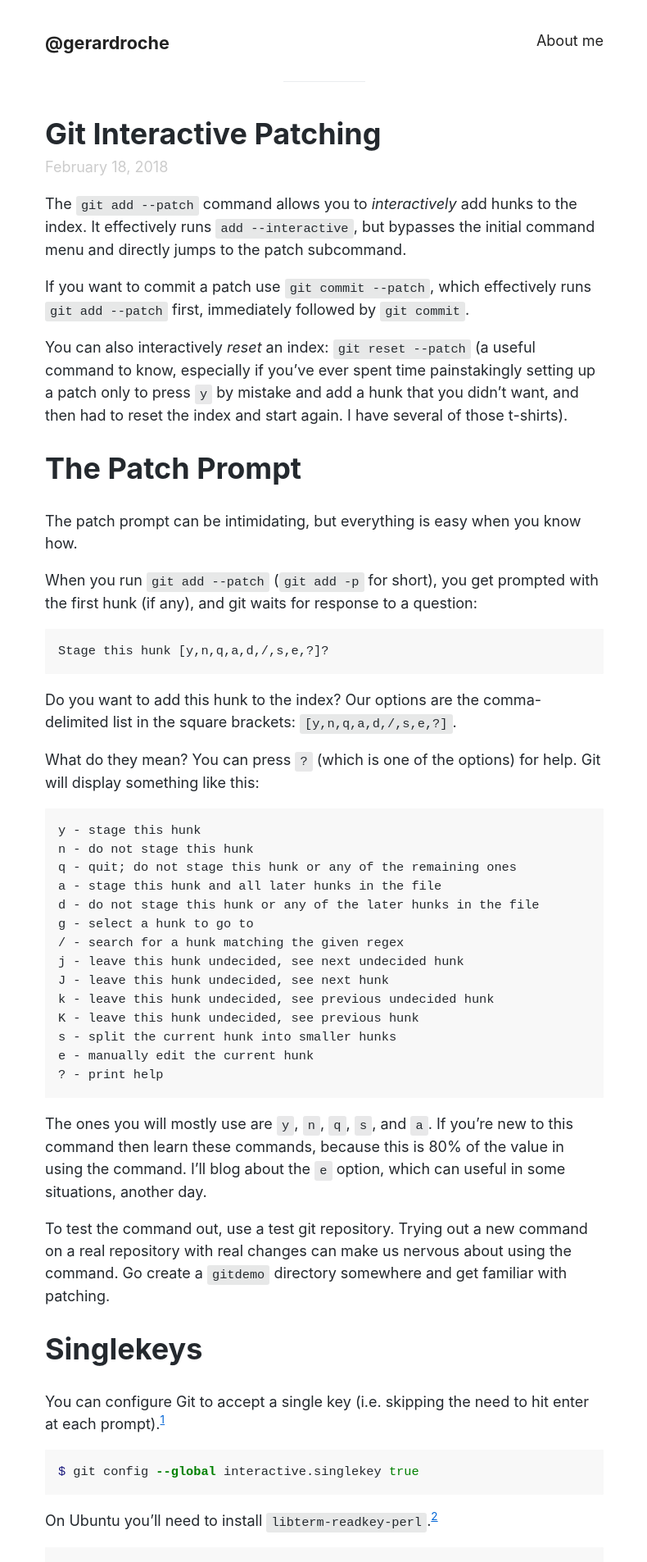
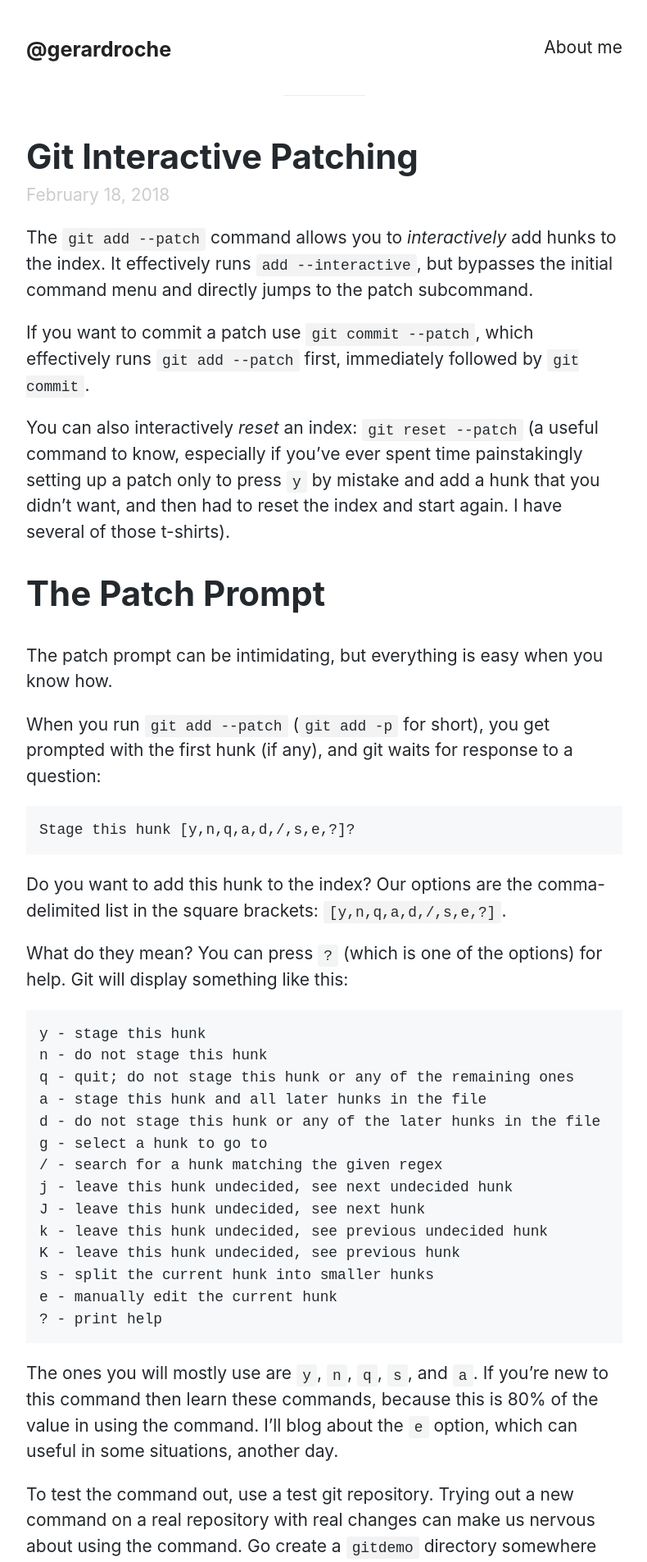
Before and after one commit to gerardroche/gerardroche.github.io, a Jekyll site: the page built from _posts/2018-02-18-git-interactive-patching.md, in a window 1280 px wide. Shown: the top 1905 px of the page at 82% size, without its empty margins (244-1034 px from the left). Built offline with Jekyll 4.4.1, drawn with Linux system fonts in a browser that asks for light colours.

Commit message:
Update styles

```diff
--- a/_sass/_highlight.scss
+++ b/_sass/_highlight.scss
@@ -17,7 +17,7 @@
 
 */
 
-pre {
+pre, .highlight pre {
     background-color: #f6f8fa;
     border-radius: 3px;
     color: #24292e;
@@ -26,8 +26,8 @@
     padding: 16px;
 }
 
-p code {
-    background-color: #1b1f231a;
+code.highlighter-rouge {
+    background-color: rgba(27, 31, 35, 0.05);
     border-radius: 3px;
     font-size: 85%;
     margin: 0;
--- a/_sass/_style.scss
+++ b/_sass/_style.scss
@@ -9,21 +9,42 @@
 
 @media (min-width: 544px) {
     html {
-        font-size: 18px;
+        font-size: 21px;
     }
 }
 
 a {
     color: #222;
     text-decoration: underline;
-    -webkit-transition:all .2s ease-in-out;
-    -moz-transition:all .2s ease-in-out;
-    transition:all .2s ease-in-out;
+    -webkit-transition: all .2s ease-in-out;
+    -moz-transition: all .2s ease-in-out;
+    transition: all .2s ease-in-out;
 }
 
 a:hover {
     color:#000;
     text-decoration: none;
+}
+
+table {
+    border-spacing: 0;
+    border-collapse: collapse;
+    display: block;
+    width: 100%;
+    overflow: auto;
+}
+
+table tr {
+    border-top: 1px solid #c6cbd1;
+}
+
+table th, table td {
+    padding: 6px 13px;
+    border: 1px solid #dfe2e5;
+}
+
+table tr:nth-child(2n) {
+    background-color: #f6f8fa;
 }
 
 blockquote {
@@ -61,12 +82,8 @@
     SITE
 */
 
-
 .site {
-    /*max-width: 544px;*/
-    /*max-width: 618px;*/
-    max-width: 682px;
-    /*max-width: 768px;*/
+    max-width: 728px;
     margin: 0 auto;
 }
 
@@ -145,3 +162,23 @@
 .post-content a {
     color: #0366d6;
 }
+
+.tags ul {
+    list-style-type: none;
+    margin: 0;
+    padding: 0;
+}
+
+.tags ul li {
+    display: inline-block;
+    font-size: 85%;
+    margin: 0 0 .5rem 0;
+}
+
+.tags ul li a {
+    background-color: rgba(27,31,35,0.05);
+    border-radius: 3px;
+    display: inline-block;
+    padding: 0.2em 0.4em;
+    text-decoration: none;
+}
--- a/assets/main.scss
+++ b/assets/main.scss
@@ -4,5 +4,5 @@
 
 @import "reset";
 @import "style";
+@import "pygments";
 @import "highlight";
-@import "pygments";
```
